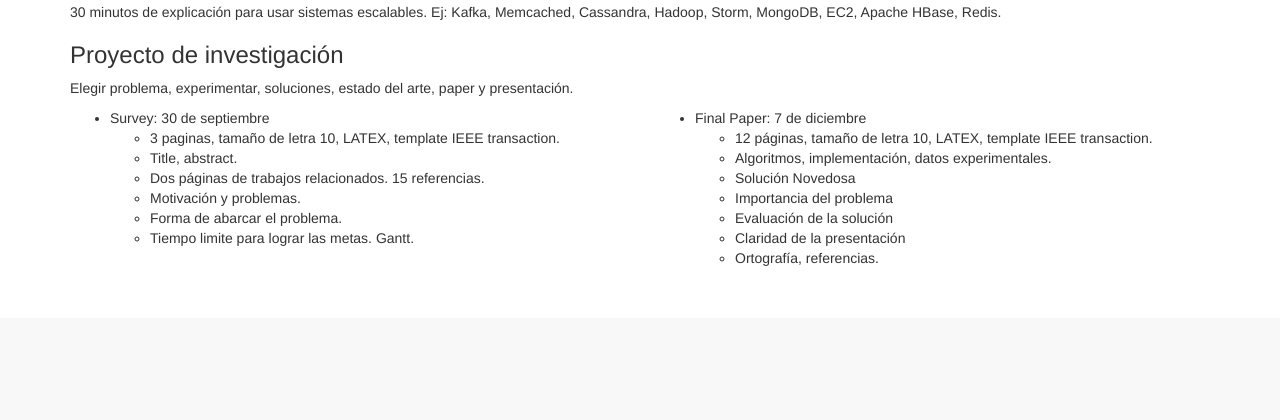
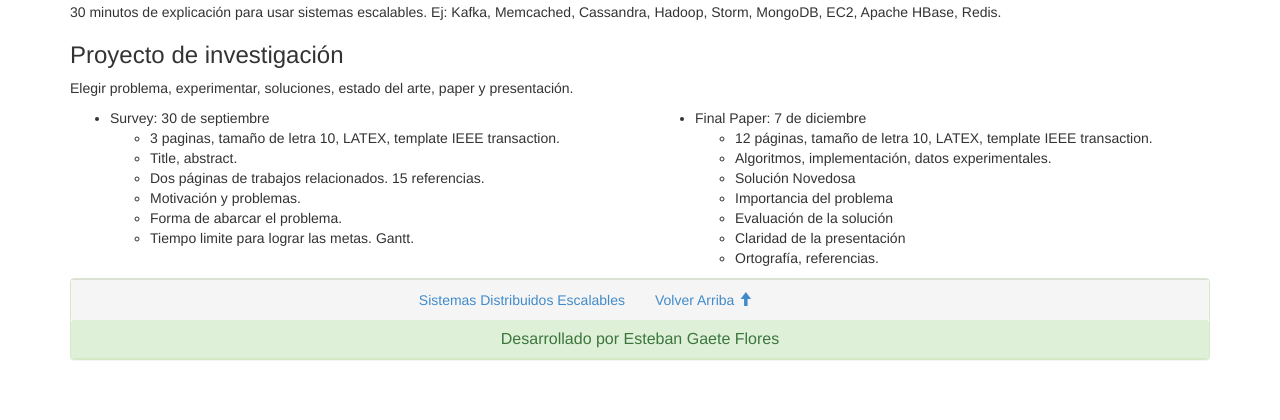
Before and after one commit to Theby/Apuntes-USACH, a Rails app: page /apuntes/sde/sde_c1 in a window 1280 px wide. Shown: the part 780-1200 px from the top of the page. Before the commit the page ends 1046 px from the top, so only its background shows below. Run offline with Rails 7, Linux system fonts and the light colour scheme; style sheets or scripts are compiled from the project's sources; some libraries are stand-ins or nearby versions.

Commit message:
ADD: style a sde_c1

```diff
--- a/app/views/apuntes/sde_c1.html.erb
+++ b/app/views/apuntes/sde_c1.html.erb
@@ -111,3 +111,27 @@
 				</div>
 			</div>
 		</section>
+
+		<section id="footer">
+			<div class="container">
+				<div class="panel panel-success">
+					<div class="panel-footer">
+						<div class="row">
+							<div class="col-md-3">
+							</div>
+							<div class="col-md-3">
+								<%= link_to "Sistemas Distribuidos Escalables", apuntes_sde_path, :class => "pull-right" %>
+							</div>
+							<div class="col-md-3">
+								<a class="pull-left" href="#top"> Volver Arriba <span class="glyphicon glyphicon-arrow-up"></span></a>
+							</div>
+							<div class="col-md-3">
+							</div>
+						</div>
+					</div>
+					<div class="panel-heading">
+						<h3 class="panel-title" align="center"> Desarrollado por Esteban Gaete Flores </h3>
+					</div>
+				</div>
+			</div>
+		</section>
```
